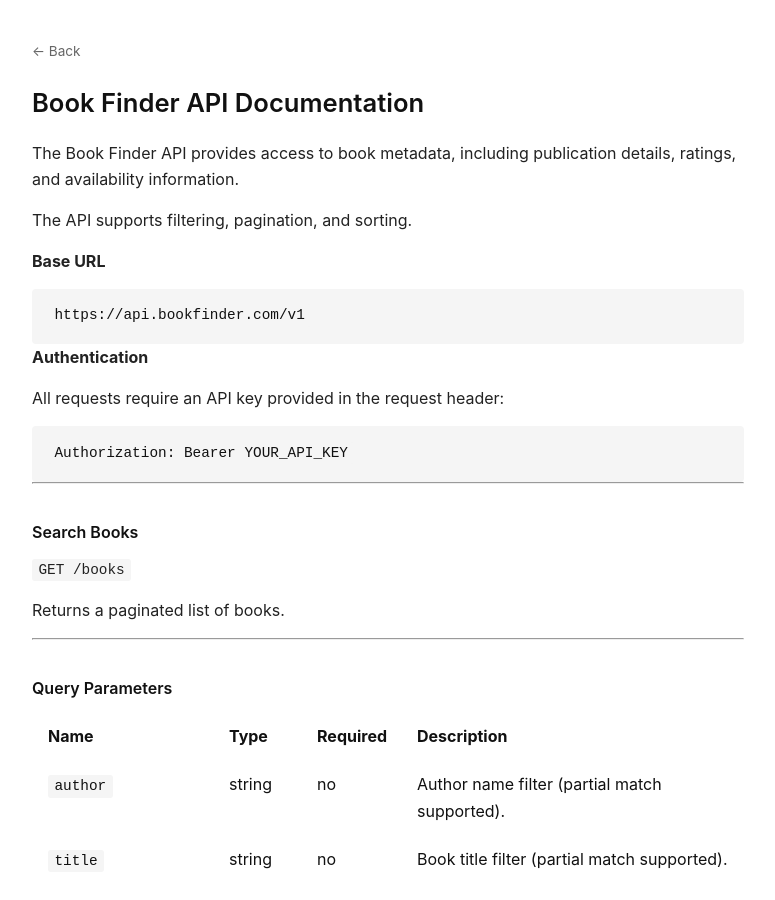
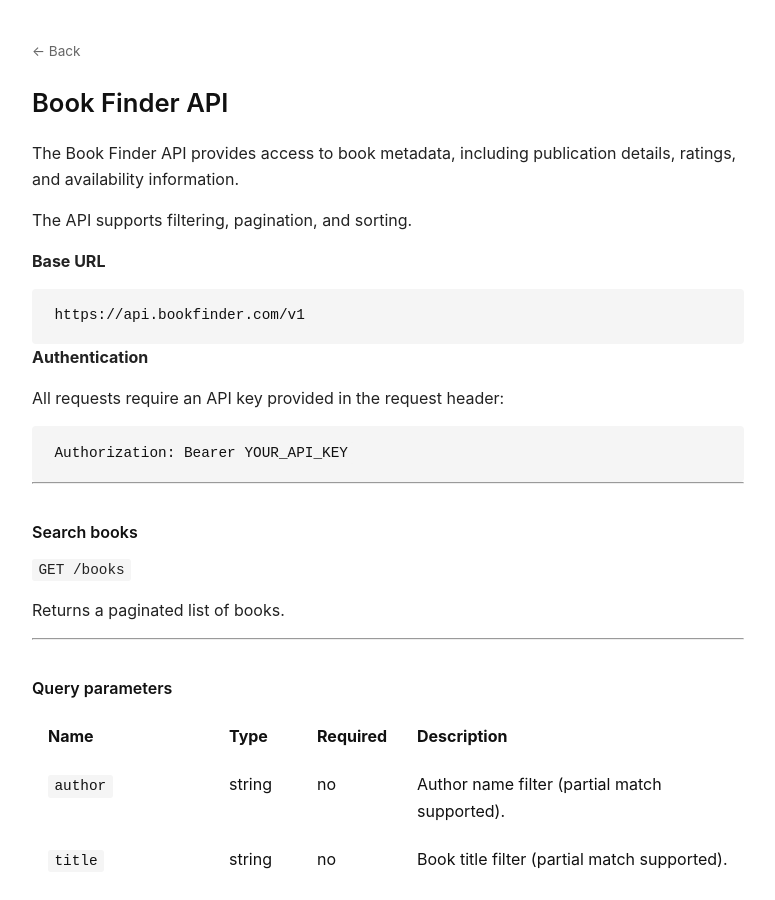
Before and after one commit to malynovskayuliia-eng/malynovskayuliia-eng.github.io, a Jekyll site: the page built from book-finder-api.md, in a window 1280 px wide and 900 px high. Shown: the whole window, without its empty margins (252-1027 px from the left). Built offline with Jekyll 4.4.1, drawn with Linux system fonts in a browser that asks for light colours; some of the changed text lies outside the part shown.

Commit message:
Update book-finder-api.md

````diff
--- a/book-finder-api.md
+++ b/book-finder-api.md
@@ -1,10 +1,10 @@
 ---
-title: Book Finder API Documentation
+title: Book Finder API documentation
 layout: doc
 nav_order: 4
 ---
 
-# Book Finder API Documentation
+# Book Finder API
 
 The Book Finder API provides access to book metadata, including publication details, ratings, and availability information.
 
@@ -26,7 +26,7 @@ Authorization: Bearer YOUR_API_KEY
 
 ---
 
-## Search Books
+## Search books
 
 `GET /books`
 
@@ -34,7 +34,7 @@ Returns a paginated list of books.
 
 ---
 
-## Query Parameters
+## Query parameters
 
 | Name | Type | Required | Description |
 |------|------|----------|-------------|
@@ -53,7 +53,7 @@ Returns a paginated list of books.
 
 ---
 
-## Example Request
+## Example request
 
 ```bash
 curl -X GET "https://api.bookfinder.com/v1/books?author=orwell&min_rating=4.0&limit=10&sort_by=published_year&sort_order=desc" \
@@ -62,7 +62,7 @@ curl -X GET "https://api.bookfinder.com/v1/books?author=orwell&min_rating=4.0&li
 
 ---
 
-## Successful Response
+## Successful response
 
 `200 OK`
 
@@ -98,7 +98,7 @@ curl -X GET "https://api.bookfinder.com/v1/books?author=orwell&min_rating=4.0&li
 
 ---
 
-## Response Schema
+## Response schema
 
 | Field | Type | Description |
 |--------|------|------------|
@@ -129,7 +129,7 @@ curl -X GET "https://api.bookfinder.com/v1/books?author=orwell&min_rating=4.0&li
 
 ---
 
-## Error Responses
+## Error responses
 
 All error responses return the following structure:
 
@@ -141,7 +141,7 @@ All error responses return the following structure:
 }
 ```
 
-### Error Fields
+### Error fields
 
 | Field | Type | Description |
 |--------|------|------------|
````
